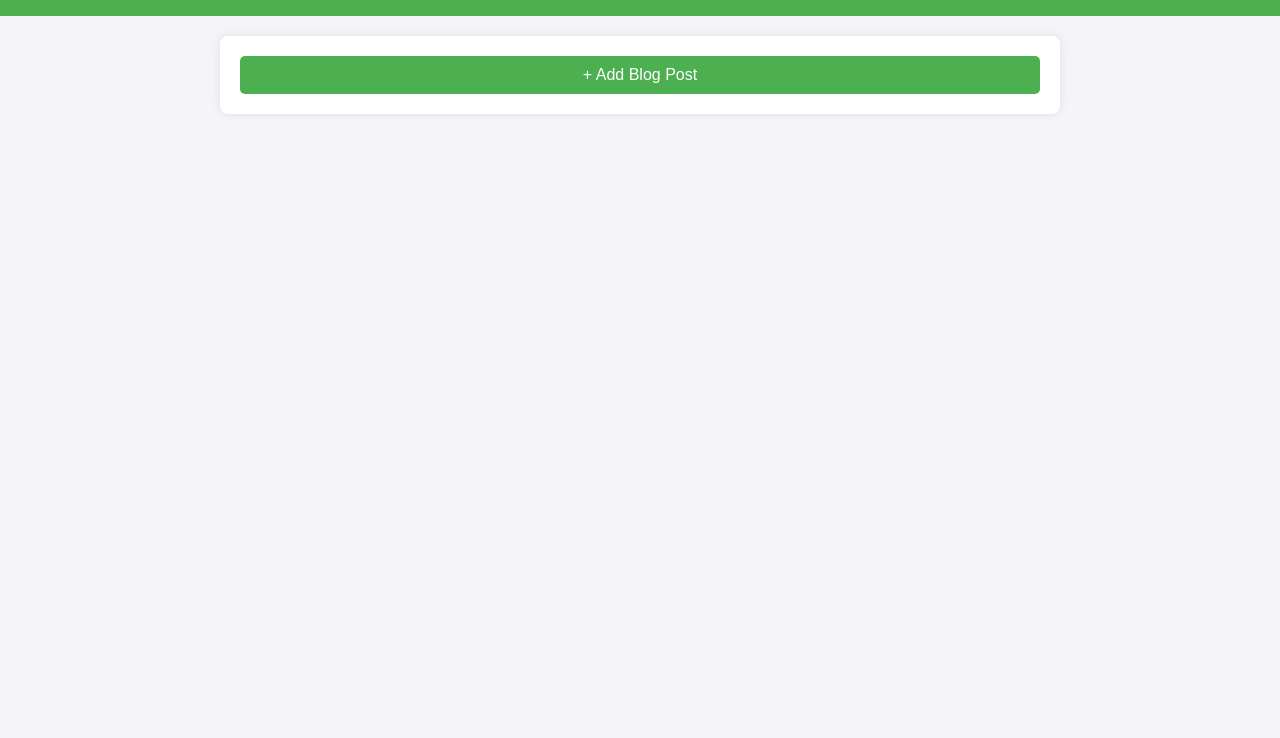
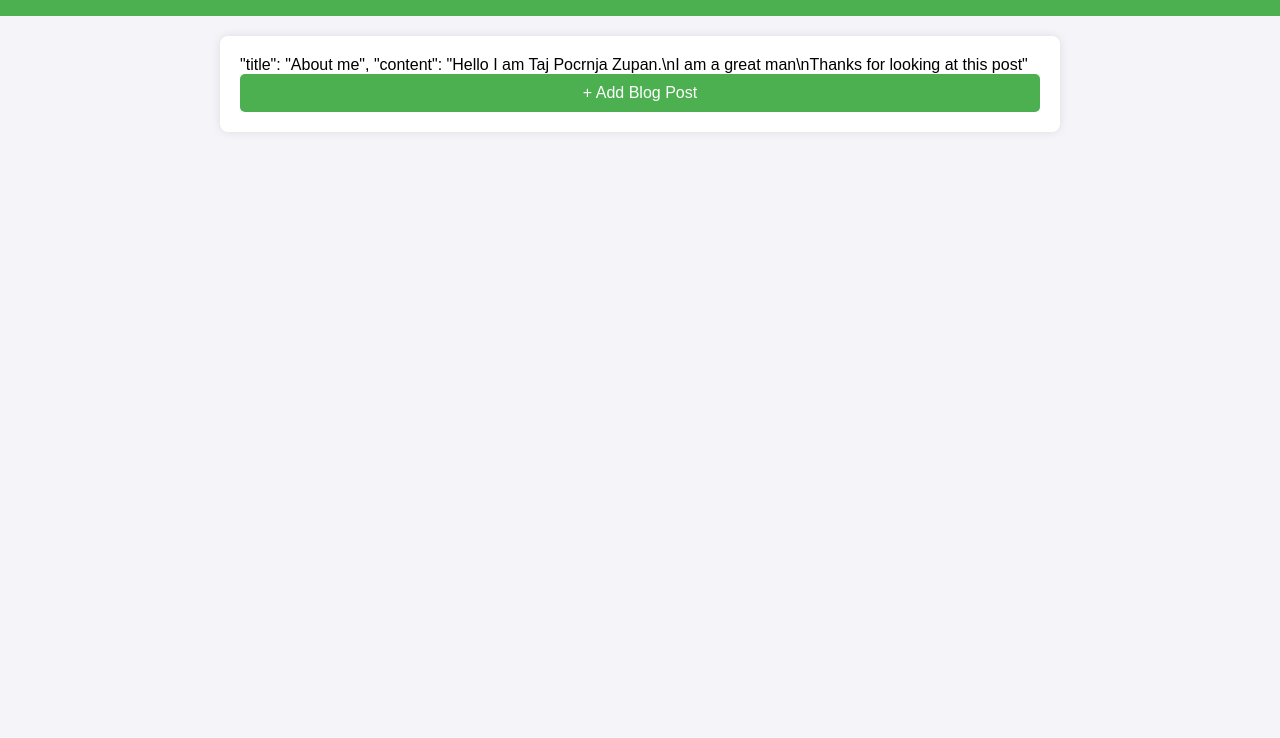
Before and after one commit to Tajek123/myblogs, a website: page index.html in a window 1280 px wide. Shown: the part 62-800 px from the top of the page. Drawn offline with Linux system fonts and the light colour scheme.

Commit message:
Update index.html

```diff
--- a/index.html
+++ b/index.html
@@ -90,7 +90,8 @@
 
 <main>
     <div id="blog-posts">
-        <!-- Blog posts will be inserted here -->
+        "title": "About me",
+        "content": "Hello I am Taj Pocrnja Zupan.\nI am a great man\nThanks for looking at this post"
     </div>
     <button id="add-blog">+ Add Blog Post</button>
     <form id="blog-form">
```
